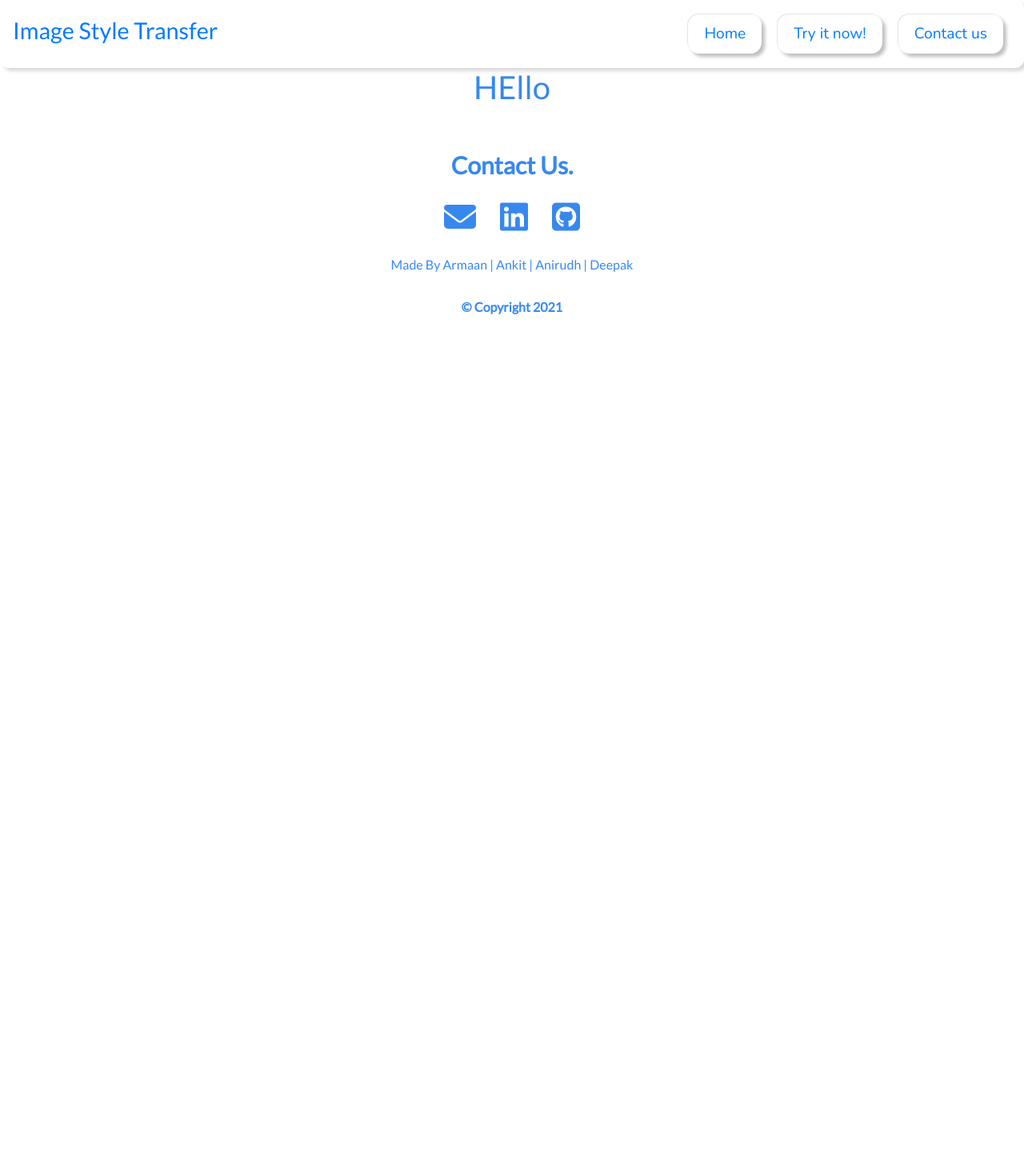
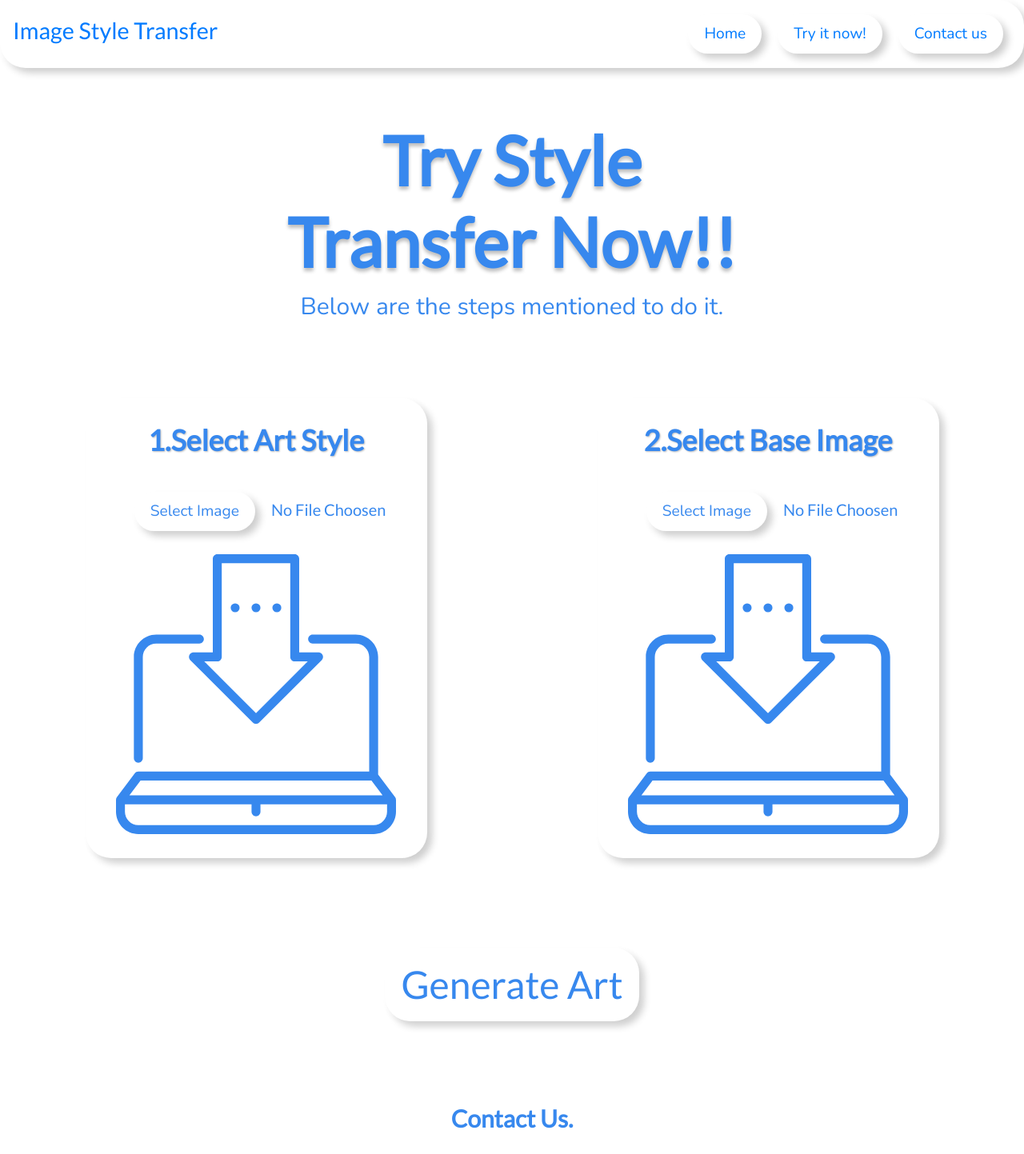
Before and after one commit to Ak705945/style-transfer, a React (Create React App) app: page /try-page in a window 1280 px wide. Shown: the top 1443 px of the page at 80% size. Before the commit the page ends 800 px from the top, so only its background shows below. Built offline with nearby package versions, Linux system fonts and the light colour scheme.

Commit message:
Added Second page with Image selection feature

```diff
--- a/src/Components/HomePageComp/HelpCard.jsx
+++ b/src/Components/HomePageComp/HelpCard.jsx
@@ -2,7 +2,7 @@ import React from "react";
 
 function HelpCard(props) {
   return (
-    <div class="card helpCard">
+    <div class="card">
       <h2 className="HelpTitle">{props.title}</h2>
       <div class="card-body">
         <img src={props.Image} alt={props.alt}></img>
--- a/src/Components/TryPage.jsx
+++ b/src/Components/TryPage.jsx
@@ -1,10 +1,25 @@
 import React from "react";
 import Footer from "./Footer";
+import Title from "./TryPageComp/Title";
+import InputComp from "./TryPageComp/InputComp";
+import Button from "./Button";
 
 function TryPage() {
   return (
     <div className="scene_element scene_element--fadein">
-      <h1>HEllo</h1>
+      <Title />
+      <div className="row">
+        <div className="col-lg-6">
+          <InputComp title="1.Select Art Style" />
+        </div>
+        <div className="col-lg-6">
+          <InputComp title="2.Select Base Image" />
+        </div>
+      </div>
+      <div className="ResultSection">
+        <Button name="Generate Art" title="tryButton" />
+      </div>
+
       <Footer />
     </div>
   );
--- /dev/null
+++ b/src/Components/TryPageComp/InputComp.jsx
@@ -0,0 +1,39 @@
+import React,{ useState }  from "react";
+import inputIllus from "./Images/001-input.svg";
+
+function InputComp(props) {
+    const [ImageTitle, setImageTitle] = useState("No File Choosen");
+    const [Image, setImage] = useState(inputIllus);
+    function handleChange(event){
+        if (event.target.files && event.target.files[0]) {
+            console.log(event.target.files[0]);
+            setImageTitle(event.target.files[0].name)
+            setImage(URL.createObjectURL(event.target.files[0]))
+
+        }
+
+    }
+
+  return (
+    <div className="card inputcard">
+      <h2 className="HelpTitle">{props.title}</h2>
+      <div className="selector">
+        <label className="Button">
+          {" "}
+          <span className="span">Select Image</span>
+          <input
+            type="file"
+            accept="image/gif, image/jpeg, image/png"
+            name="image"
+            id="file"
+            onChange={handleChange}
+          ></input>
+
+        </label>
+        <h3 className="file-name">{ImageTitle}</h3>
+      </div>
+      <img className="img" src={Image} alt="Input"></img>
+    </div>
+  );
+}
+export default InputComp;
--- /dev/null
+++ b/src/Components/TryPageComp/Title.jsx
@@ -0,0 +1,13 @@
+import React from "react";
+
+function Title() {
+  return (
+    <section className="Title">
+      <h1 className="Title-text">
+        Try Style <br></br>Transfer Now!!
+      </h1>
+      <p>Below are the steps mentioned to do it.</p>
+    </section>
+  );
+}
+export default Title;
--- a/src/index.css
+++ b/src/index.css
@@ -20,8 +20,9 @@ code {
 .head {
   width: 100%;
   background: var(--background);
-  box-shadow: 4px 4px 4px rgba(0, 0, 0, 0.15);
-  border-radius: 11px;
+  box-shadow: -6px -6px 10px rgba(255, 255, 255, 0.8),
+  6px 6px 10px rgba(0, 0, 0, 0.2);
+  border-radius: 32px;
 }
 
 .head h2 {
@@ -31,10 +32,11 @@ code {
 .Button {
   display: inline-block;
   position: relative;
-  box-shadow: -1px -1px 0px rgba(0, 0, 0, 0.1), 4px 4px 4px rgba(0, 0, 0, 0.25);
+  box-shadow: -6px -6px 10px rgba(255, 255, 255, 0.8),
+  6px 6px 10px rgba(0, 0, 0, 0.2);
+  border-radius: 32px;
   padding: 10px 20px;
   margin: 10px;
-  border-radius: 14px;
   text-align: center;
   cursor: pointer;
   transition: all 0.1s ease-in-out;
@@ -76,8 +78,10 @@ i {
 
 .IntroHeader {
   margin: 1%;
-  box-shadow: 0px 4px 4px rgba(0, 0, 0, 0.24);
-  border-radius: 5px;
+  box-shadow: -6px -6px 10px rgba(255, 255, 255, 0.8),
+  6px 6px 10px rgba(0, 0, 0, 0.2);
+  border-radius: 32px;
+
 }
 
 img {
@@ -107,9 +111,10 @@ hr {
   font-size: 1.2rem;
 }
 /* Help Section*/
-.helpCard {
-  box-shadow: 4px 4px 4px rgba(0, 0, 0, 0.25);
-  border-radius: 19px;
+.card {
+  box-shadow: -6px -6px 10px rgba(255, 255, 255, 0.8),
+  6px 6px 10px rgba(0, 0, 0, 0.2);
+  border-radius: 32px;
   margin: 2% 15%;
   padding: 1%;
   border-width: 0ch;
@@ -135,6 +140,11 @@ hr {
   font-size: 3rem;
 }
 
+/* Result Section */
+.ResultSection{
+  margin: 7% 5%;
+}
+
 /* Footer Section */
 .contact-links {
   font-size: 2.5rem;
@@ -149,8 +159,43 @@ hr {
   line-height: 44px;
 }
 .Footer h3 {
+  font-family: "Nunito", sans-serif;
   margin-top: 15px;
   font-size: 1rem;
+}
+
+/* Try Page */
+.Title {
+  padding: 5%;
+}
+.Title-text {
+  text-shadow: 0px 4px 4px rgba(0, 0, 0, 0.25);
+  font-weight: bold;
+  font-size: 85px;
+  font-family: "Lato", sans-serif;
+}
+p {
+  font-size: 30px;
+  font-family: "Nunito", sans-serif;
+}
+
+/* Input section  */
+.file-name {
+  margin-left: 10px;
+  font-size: 20px;
+  display: inline-block;
+}
+.inputcard {
+  padding: 5%;
+}
+.selector {
+  margin: 5%;
+}
+input[type="file"] {
+  display: none;
+}
+.img{
+  height: 350px;
 }
 
 /* Animations */
@@ -231,4 +276,8 @@ hr {
   .ResCard {
     margin: 0 4% 15%;
   }
+  .card{
+    margin: 50px auto;
+    width: 95%;
+  }
 }
```
Also changed, not shown: src/Components/TryPageComp/Images/001-input.svg (added).
